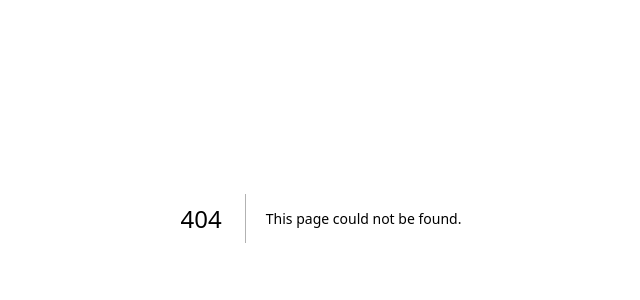
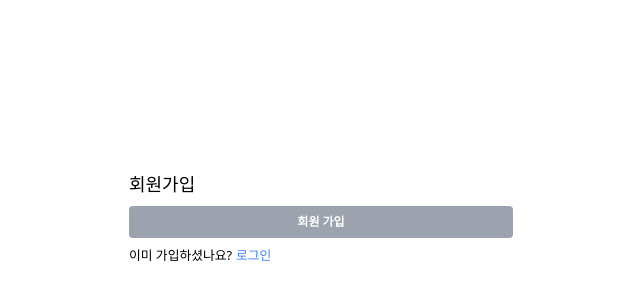
Before and after one commit to paikpaik/read-it-client, a Next.js app: page /register in a window 1280 px wide. Before the commit this address had no page. Shown: the part 182-482 px from the top of the page, without its empty margins (319-959 px from the left). Built offline with nearby package versions, Linux system fonts and the light colour scheme.

Commit message:
Add : register page ui add

```diff
--- /dev/null
+++ b/src/components/InputGroup.tsx
@@ -0,0 +1,39 @@
+import React from "react";
+import cls from "classnames";
+
+interface InputGroupProps {
+  className?: string;
+  type?: string;
+  placeholder?: string;
+  value: string;
+  error: string | undefined;
+  setValue: (str: string) => void;
+}
+
+const InputGroup: React.FC<InputGroupProps> = ({
+  className = "mb-2",
+  type = "text",
+  placeholder = "",
+  error,
+  value,
+  setValue,
+}) => {
+  return (
+    <div className={className}>
+      <input
+        type={type}
+        style={{ minWidth: 300 }}
+        className={cls(
+          `w-full p-3 transition duration-200 border-gray-400 rounded bg-gray-50 focus:bg-white hover:bg-white`,
+          { "border-red-500": error }
+        )}
+        placeholder={placeholder}
+        value={value}
+        onChange={(e) => setValue(e.target.value)}
+      />
+      <small className="font-medium text-red-500">{error} </small>
+    </div>
+  );
+};
+
+export default InputGroup;
--- a/src/pages/_document.tsx
+++ /dev/null
@@ -1,13 +0,0 @@
-import { Html, Head, Main, NextScript } from 'next/document'
-
-export default function Document() {
-  return (
-    <Html lang="en">
-      <Head />
-      <body>
-        <Main />
-        <NextScript />
-      </body>
-    </Html>
-  )
-}
--- /dev/null
+++ b/src/pages/register.tsx
@@ -0,0 +1,27 @@
+import Link from "next/link";
+import React from "react";
+
+const register = () => {
+  return (
+    <div className="bg-white">
+      <div className="flex flex-col items-center justify-center h-screen p-6">
+        <div className="w-10/12 mx-auto md:w-96">
+          <h1 className="mb-2 text-lg font-medium">회원가입</h1>
+          <form>
+            <button className="w-full py-2 mb-1 text-xs font-bold text-white uppercase bg-gray-400 border-gray-400 rounded">
+              회원 가입
+            </button>
+          </form>
+          <small>
+            이미 가입하셨나요?
+            <Link href="/login" legacyBehavior>
+              <a className="ml-1 text-blue-500 uppercase">로그인</a>
+            </Link>
+          </small>
+        </div>
+      </div>
+    </div>
+  );
+};
+
+export default register;
```
Also changed, not shown: package.json (+6 -5 lines), 1 other file (tests, documents, lock files or other folders).
